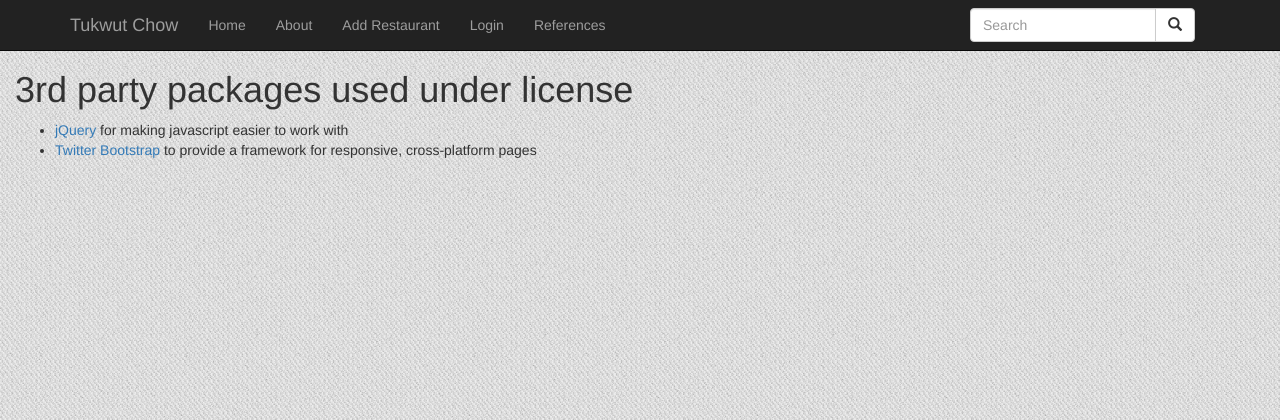
After one commit to jvb93/cis444Project, a PHP site: page /references.php in a window 1280 px wide. The commit adds this page. Shown: the top 420 px of the page. Run offline with PHP 8.4, Linux system fonts and the light colour scheme.

Commit message:
removed bad JS, added references page

```diff
--- a/header.php
+++ b/header.php
@@ -36,6 +36,7 @@
           <li><a href="faqContact.php">About</a></li>
           <li><a href="addRestaurant.php">Add Restaurant</a></li>
           <li><a href="login.php">Login</a></li>
+           <li><a href="references.php">References</a></li>
 
         </ul>
         <div class="col-sm-3 col-md-3 navbar-right">
--- a/js/common.js
+++ /dev/null
@@ -1,5 +0,0 @@
-$(document).ready(function() {
-  $('[data-toggle=offcanvas]').click(function() {
-    $('.row-offcanvas').toggleClass('active');
-  });
-});
--- /dev/null
+++ b/references.php
@@ -0,0 +1,10 @@
+<?php include 'header.php';?>
+
+<h1>3rd party packages used under license</h1>
+<ul>
+    <li><a href="https://jquery.com/">jQuery</a> for making javascript easier to work with</li>
+    <li><a href="http://getbootstrap.com/">Twitter Bootstrap</a> to provide a framework for responsive, cross-platform pages</li>
+</ul>
+
+
+<?php include 'footer.php';?>
```
